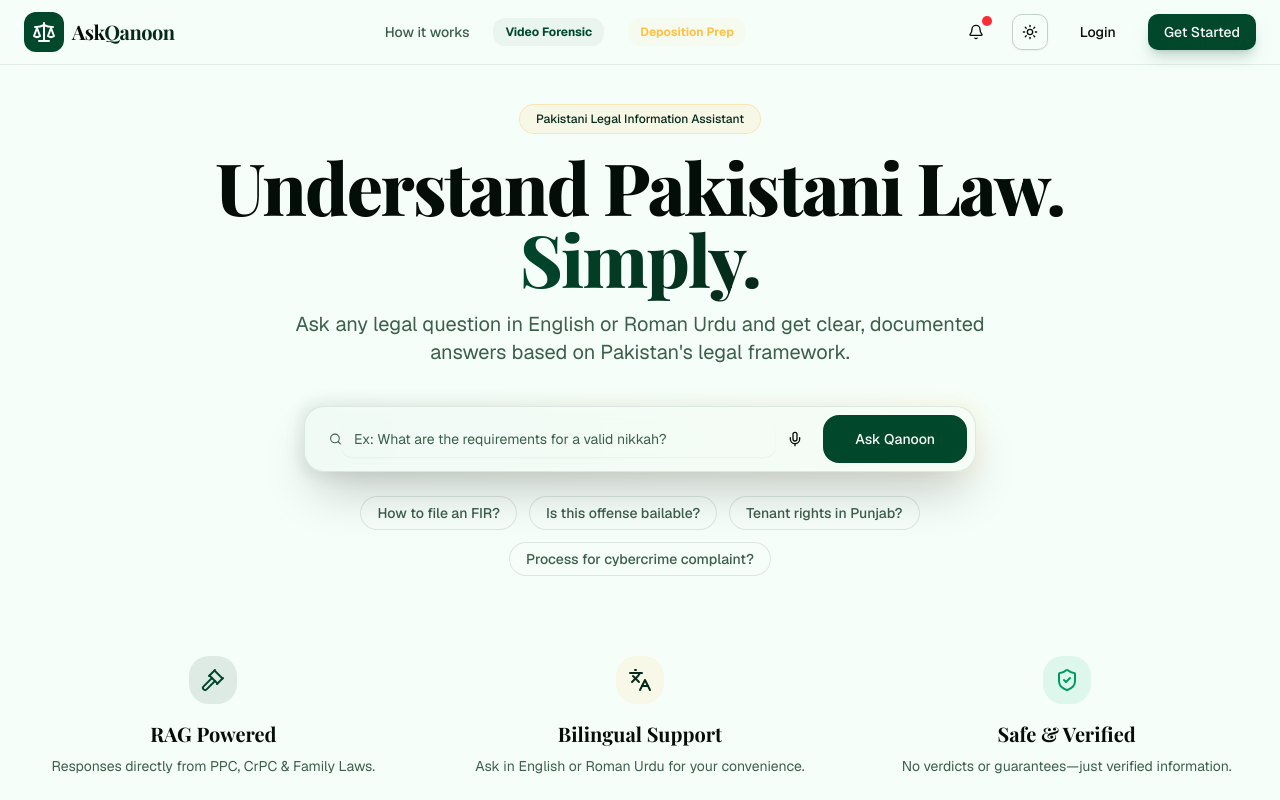
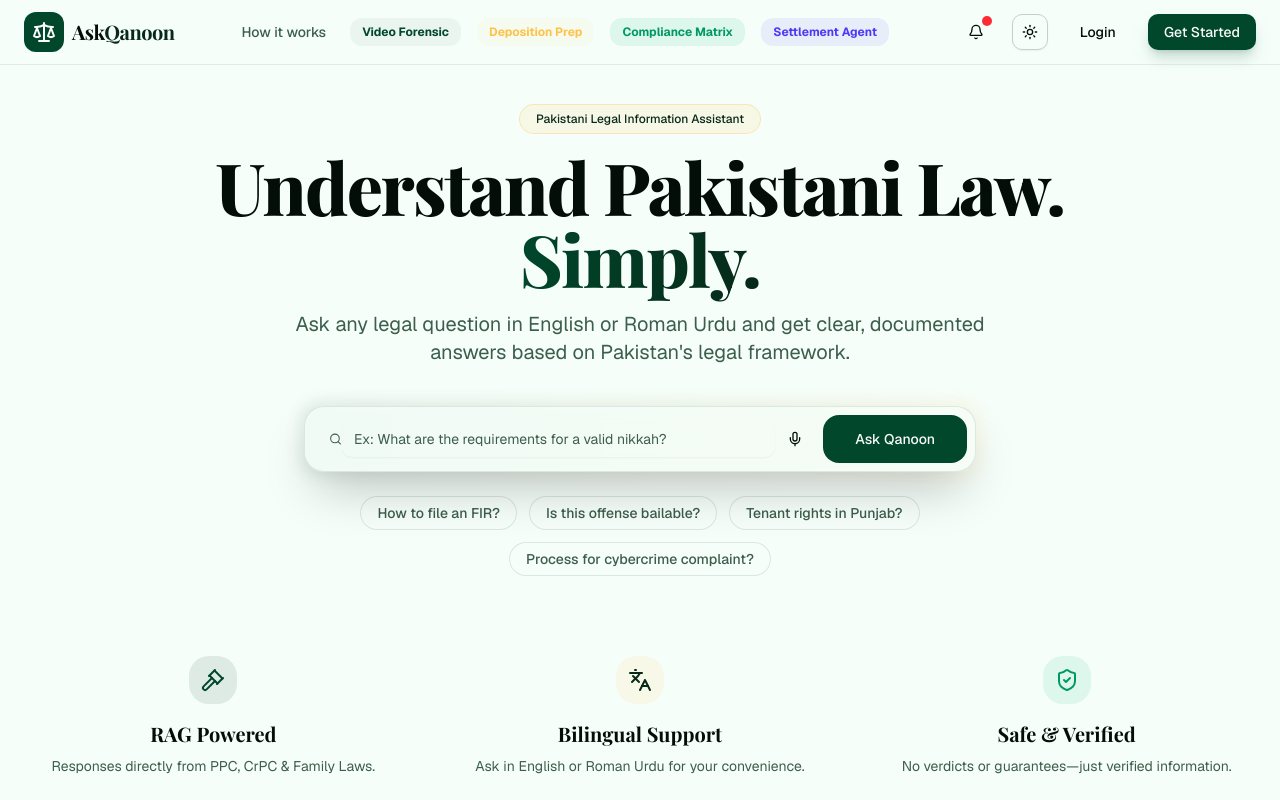
Before and after one commit to hasnaatmalik/askqanoon, a Next.js app: page / in a window 1280 px wide. Shown: the top 800 px of the page. Built offline with nearby package versions, Linux system fonts and the light colour scheme; no server answers; a web font is replaced by a local one.

Commit message:
Refactor navigation and home page UI

```diff
--- a/src/app/page.tsx
+++ b/src/app/page.tsx
@@ -7,11 +7,10 @@
 import { Features } from "@/components/features";
 import { Footer } from "@/components/footer";
 import { ChatInterface } from "@/components/chat-interface";
-import { VideoAnalysis } from "@/components/video-analysis";
-import { DepositionSimulator } from "@/components/deposition-simulator";
+
 
 export default function Home() {
-  const [view, setView] = useState<"landing" | "chat" | "video" | "deposition">("landing");
+  const [view, setView] = useState<"landing" | "chat">("landing");
   const [initialQuestion, setInitialQuestion] = useState("");
 
   const handleStartChat = (question: string) => {
@@ -19,17 +18,9 @@
     setView("chat");
   };
 
-  const handleStartVideo = () => {
-    setView("video");
-  };
-
-  const handleStartDeposition = () => {
-    setView("deposition");
-  };
-
   return (
     <main className="min-h-screen bg-background">
-      <Navbar onVideoClick={handleStartVideo} onDepositionClick={handleStartDeposition} />
+      <Navbar />
       <AnimatePresence mode="wait">
         {view === "landing" ? (
           <motion.div
@@ -43,7 +34,7 @@
             <Features />
             <Footer />
           </motion.div>
-        ) : view === "chat" ? (
+        ) : (
           <motion.div
             key="chat"
             initial={{ opacity: 0, x: 20 }}
@@ -56,26 +47,6 @@
               onBack={() => setView("landing")}
             />
           </motion.div>
-        ) : view === "video" ? (
-          <motion.div
-            key="video"
-            initial={{ opacity: 0, scale: 0.95 }}
-            animate={{ opacity: 1, scale: 1 }}
-            exit={{ opacity: 0, scale: 0.95 }}
-            transition={{ duration: 0.3 }}
-          >
-            <VideoAnalysis onBack={() => setView("landing")} />
-          </motion.div>
-        ) : (
-          <motion.div
-            key="deposition"
-            initial={{ opacity: 0, scale: 0.95 }}
-            animate={{ opacity: 1, scale: 1 }}
-            exit={{ opacity: 0, scale: 0.95 }}
-            transition={{ duration: 0.3 }}
-          >
-            <DepositionSimulator onBack={() => setView("landing")} />
-          </motion.div>
         )}
       </AnimatePresence>
     </main>
--- a/src/components/navbar.tsx
+++ b/src/components/navbar.tsx
@@ -14,12 +14,9 @@
     DropdownMenuTrigger,
 } from "@/components/ui/dropdown-menu";
 
-interface NavbarProps {
-    onVideoClick?: () => void;
-    onDepositionClick?: () => void;
-}
+interface NavbarProps { }
 
-export function Navbar({ onVideoClick, onDepositionClick }: NavbarProps) {
+export function Navbar({ }: NavbarProps) {
     const { data: session } = useSession();
 
     return (
@@ -33,35 +30,47 @@
                         Ask<span className="text-secondary-foreground">Qanoon</span>
                     </span>
                 </Link>
-                <div className="hidden items-center gap-6 md:flex">
+                <div className="hidden items-center gap-4 md:flex flex-wrap">
                     {session ? (
                         <>
-                            <Link href="/dashboard" className="text-sm font-medium text-foreground transition-colors hover:text-primary">
+                            <Link href="/dashboard" className="text-sm font-medium text-foreground transition-colors hover:text-primary mr-2">
                                 Dashboard
                             </Link>
-                            <Link href="/chat" className="text-sm font-medium text-foreground transition-colors hover:text-primary">
+                            <Link href="/chat" className="text-sm font-medium text-foreground transition-colors hover:text-primary mr-2">
                                 Ask AI
                             </Link>
                         </>
                     ) : (
                         <>
-                            <Link href="#features" className="text-sm font-medium text-muted-foreground transition-colors hover:text-primary">
+                            <Link href="#features" className="text-sm font-medium text-muted-foreground transition-colors hover:text-primary mr-2">
                                 How it works
                             </Link>
                         </>
                     )}
-                    <button
-                        onClick={onVideoClick}
+                    <Link
+                        href="/video"
                         className="text-xs font-bold text-primary bg-primary/5 px-3 py-1.5 rounded-lg transition-all hover:bg-primary/10"
                     >
                         Video Forensic
-                    </button>
-                    <button
-                        onClick={onDepositionClick}
+                    </Link>
+                    <Link
+                        href="/deposition"
                         className="text-xs font-bold text-secondary bg-secondary/5 px-3 py-1.5 rounded-lg transition-all hover:bg-secondary/10"
                     >
                         Deposition Prep
-                    </button>
+                    </Link>
+                    <Link
+                        href="/compliance"
+                        className="text-xs font-bold text-emerald-600 bg-emerald-500/10 px-3 py-1.5 rounded-lg transition-all hover:bg-emerald-500/20"
+                    >
+                        Compliance Matrix
+                    </Link>
+                    <Link
+                        href="/negotiation"
+                        className="text-xs font-bold text-indigo-600 bg-indigo-500/10 px-3 py-1.5 rounded-lg transition-all hover:bg-indigo-500/20"
+                    >
+                        Settlement Agent
+                    </Link>
                 </div>
                 <div className="flex items-center gap-4">
                     <DailyTipPopup />
```
